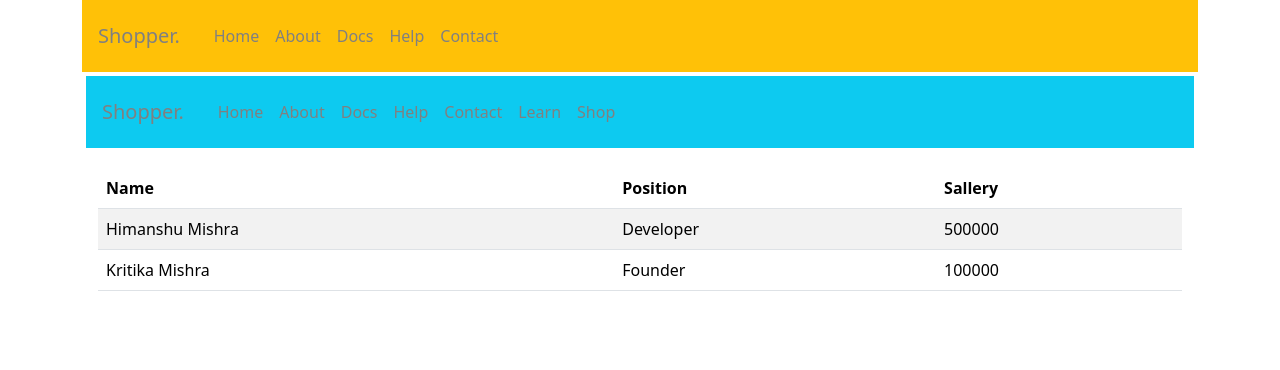
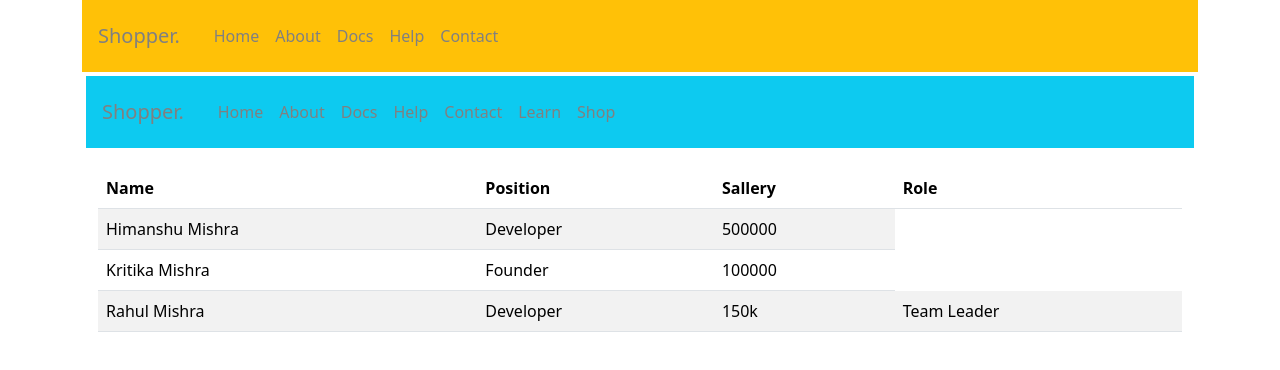
Before and after one commit to Himanshu12866/UI-react, a React (Vite) app in the folder learnreact/: page / in a window 1280 px wide. Shown: the top 370 px of the page. Built offline with nearby package versions, Linux system fonts and the light colour scheme.

Commit message:
"Updated NavComponent: added new employee data, modified NavBar theme, and added 'Role' column to Table"

```diff
--- a/learnreact/src/component/custom/useNav.jsx
+++ b/learnreact/src/component/custom/useNav.jsx
@@ -6,12 +6,13 @@ import Table from "./table";
 export default function NavComponent() {
     let employeeData =[
             { "Name": "Himanshu Mishra", "Position": "Developer" , Sallery:"500000"},
-            { "Name": "Kritika Mishra", "Position": "Founder",Sallery: "100000" }
+            { "Name": "Kritika Mishra", "Position": "Founder",Sallery: "100000" },
+            { "Name": "Rahul Mishra", "Position": "Developer",Sallery:"150k" , Role:"Team Leader"}
         ]
     return (
         <div>
-            <NavBar brand="Shopper." theme="bg-warning p-3" links={["Home", "About", "Docs", "Help", "Contact"]} />
+            <NavBar brand="Shopper." theme="bg-warning p-3 text-light" links={["Home", "About", "Docs", "Help", "Contact"]} />
             <NavBar brand="Shopper." theme="bg-info p-3 m-1" links={["Home", "About", "Docs", "Help", "Contact", "Learn", "Shop"]} />
-            <Table headItems={["Name", "Position", "Sallery"]} data={employeeData} />
+            <Table headItems={["Name", "Position", "Sallery" , "Role"]} data={employeeData} />
         </div>)
 }
```
